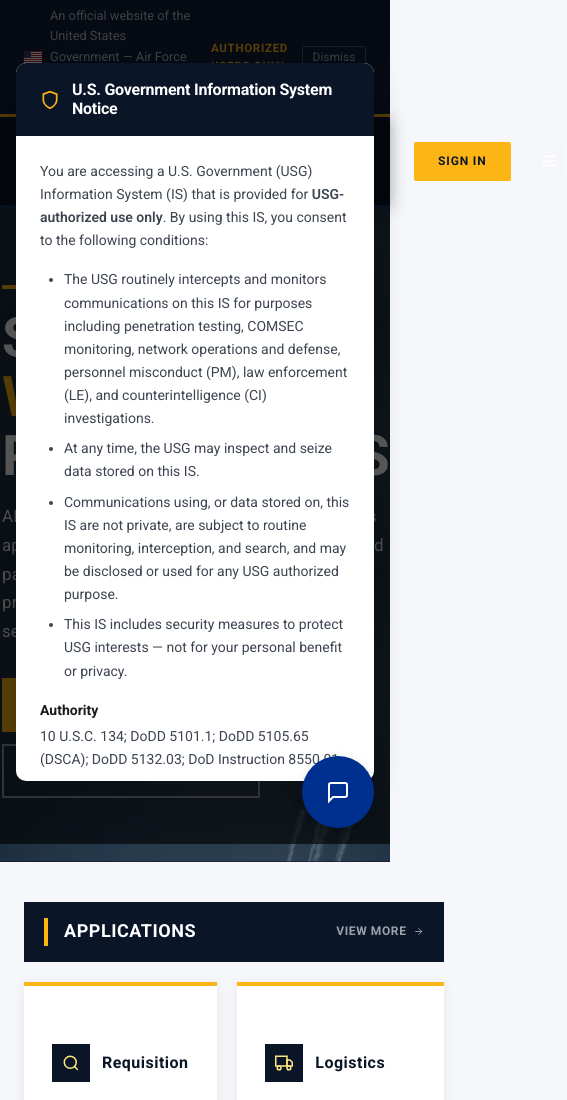
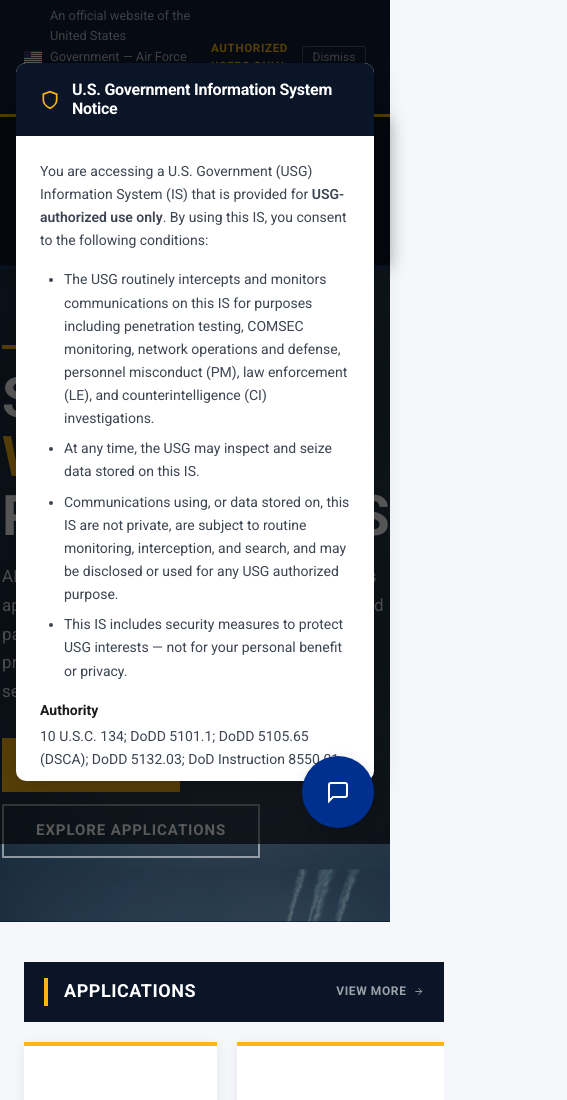
Before and after one commit to lakshyajasti/code-for-demo, a plain HTML site: page index.html in a window 390 px wide. Shown: the top 1100 px of the page, 567 px wide, since content can reach past the window. Drawn offline with Linux system fonts and the light colour scheme.

Commit message:
Updated website header

```diff
--- a/style.css
+++ b/style.css
@@ -445,6 +445,8 @@ ul, ol { padding-left: 1.5rem; }
   align-items: center;
   gap: 1.25rem;
   height: var(--nav-h);
+  flex-wrap: wrap;
+  min-height: var(--nav-h);
 }
 
 /* Logo */
@@ -454,6 +456,7 @@ ul, ol { padding-left: 1.5rem; }
   gap: .75rem;
   text-decoration: none;
   flex-shrink: 0;
+  min-width: 0;
 }
 .logo-emblem {
   width: 68px; height: 68px;
@@ -466,7 +469,7 @@ ul, ol { padding-left: 1.5rem; }
   font-size: 1.25rem;
   flex-shrink: 0;
 }
-.logo-text { display: flex; flex-direction: column; }
+.logo-text { display: flex; flex-direction: column; min-width: 0; }
 .logo-title    { font-size: 1.125rem; font-weight: 700; color: white; line-height: 1; letter-spacing: -.01em; }
 .logo-subtitle { font-size: .625rem; color: rgba(255,255,255,.55); text-transform: uppercase; letter-spacing: .08em; line-height: 1.3; margin-top: 2px; }
 
@@ -505,6 +508,7 @@ ul, ol { padding-left: 1.5rem; }
   gap: .125rem;
   flex: 1;
   margin-left: .75rem;
+  flex-wrap: wrap;
 }
 .main-nav a {
   display: flex;
@@ -528,7 +532,7 @@ ul, ol { padding-left: 1.5rem; }
 .main-nav a.active { color: var(--gold); border-bottom-color: var(--gold); background: none; }
 
 /* Header right */
-.header-actions { display: flex; align-items: center; gap: .75rem; margin-left: auto; }
+.header-actions { display: flex; align-items: center; gap: .75rem; margin-left: auto; flex-wrap: nowrap; }
 
 .search-form { position: relative; display: flex; align-items: center; }
 .search-input {
@@ -558,6 +562,10 @@ ul, ol { padding-left: 1.5rem; }
   text-decoration: none;
   transition: all var(--transition);
   white-space: nowrap;
+  display: inline-flex;
+  align-items: center;
+  justify-content: center;
+  flex-shrink: 0;
 }
 .header-login-btn:hover { background: white; color: var(--navy); text-decoration: none; }
 
@@ -1528,6 +1536,21 @@ select.form-control {
 /* ══════════════════════════════════════════════════════════
    RESPONSIVE
 ══════════════════════════════════════════════════════════ */
+@media (max-width: 1100px) {
+  .header-inner { height: auto; min-height: var(--nav-h); padding: .75rem 0; }
+  .logo-subtitle { display: none; }
+  .main-nav { margin-left: 0; }
+  .header-actions { gap: .5rem; }
+  .search-form { display: none; }
+  .header-login-btn { padding: .55rem 1rem; font-size: .68rem; }
+}
+
+@media (max-width: 900px) {
+  .header-inner { align-items: center; }
+  .main-nav { order: 3; width: 100%; justify-content: center; margin-top: .25rem; }
+  .header-actions { margin-left: auto; }
+}
+
 @media (max-width: 1024px) {
   .page-main       { grid-template-columns: 1fr; }
   .sidebar         { position: static; }
```
